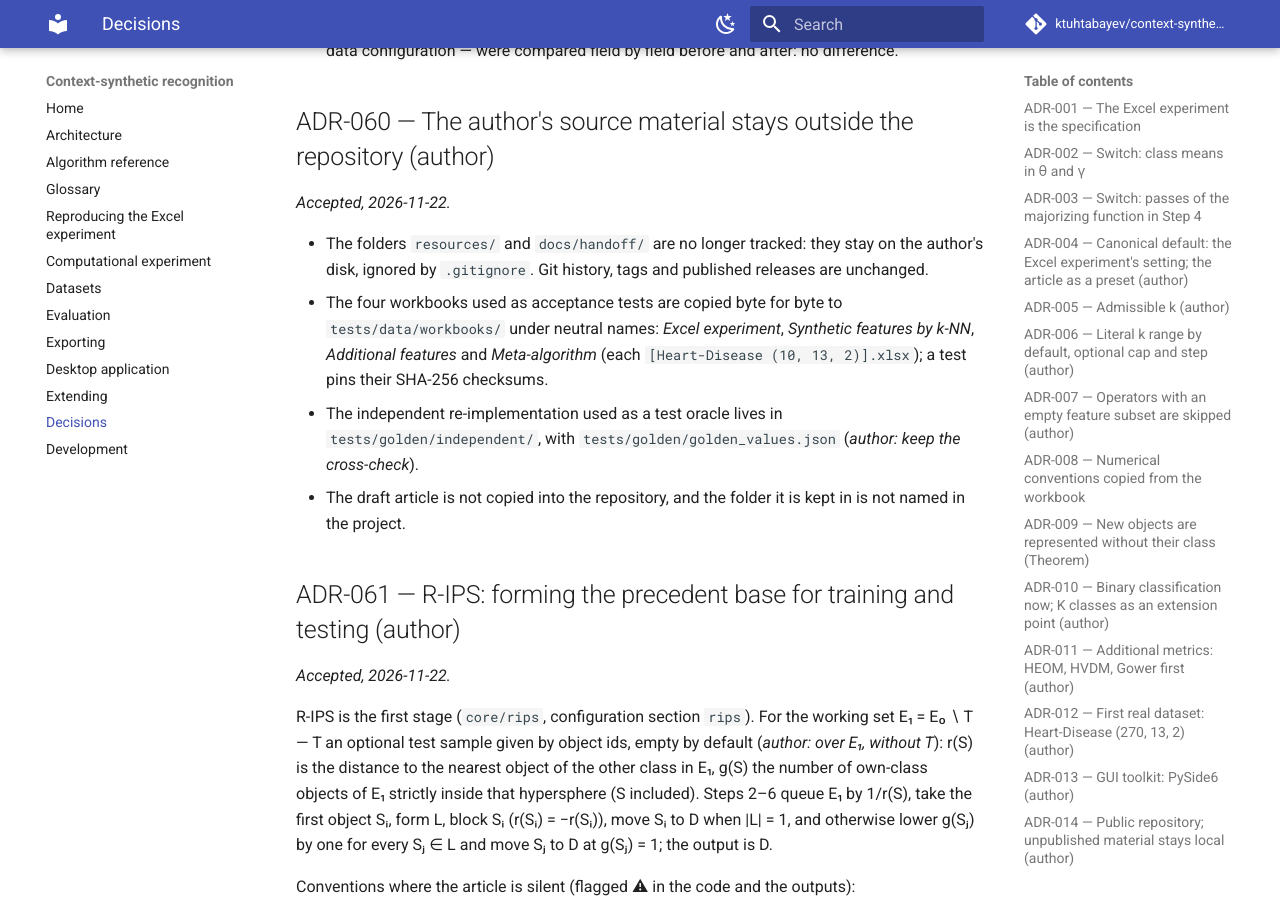
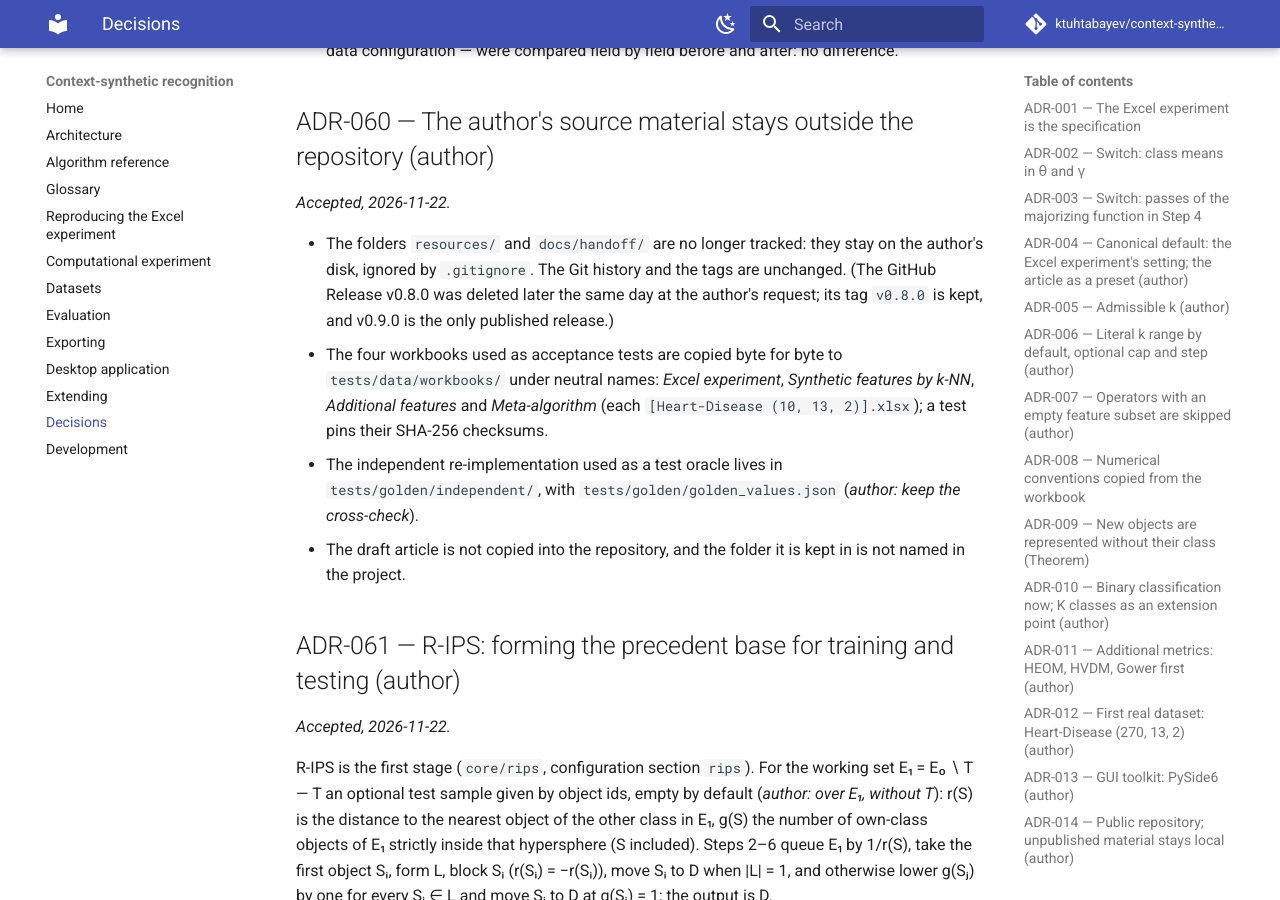
Before and after one commit to ktuhtabayev/context-synthetic-recognition, an MkDocs documentation site: the page built from docs/DECISIONS.md, in a window 1280 px wide and 900 px high, scrolled down 33198 px. Built offline with MkDocs 1.6.1 and Material for MkDocs 9.7.7, drawn with Linux system fonts in a browser that asks for light colours; comment, search, counter and statistics services are not loaded.

Commit message:
docs: ADR-060 no longer says the published releases are unchanged
The GitHub Release v0.8.0 was deleted at the author's request after
v0.9.0 was published; its tag is kept. ADR-060 now says so.

Co-Authored-By: Claude Opus 5.5 <noreply@anthropic.com>

```diff
--- a/docs/DECISIONS.md
+++ b/docs/DECISIONS.md
@@ -1186,7 +1186,9 @@ repository.*
 *Accepted, 2026-11-22.*
 
 - The folders `resources/` and `docs/handoff/` are no longer tracked: they stay on the author's
-  disk, ignored by `.gitignore`. Git history, tags and published releases are unchanged.
+  disk, ignored by `.gitignore`. The Git history and the tags are unchanged. (The GitHub Release
+  v0.8.0 was deleted later the same day at the author's request; its tag `v0.8.0` is kept, and
+  v0.9.0 is the only published release.)
 - The four workbooks used as acceptance tests are copied byte for byte to `tests/data/workbooks/`
   under neutral names: *Excel experiment*, *Synthetic features by k-NN*, *Additional features* and
   *Meta-algorithm* (each `[Heart-Disease (10, 13, 2)].xlsx`); a test pins their SHA-256 checksums.
```
